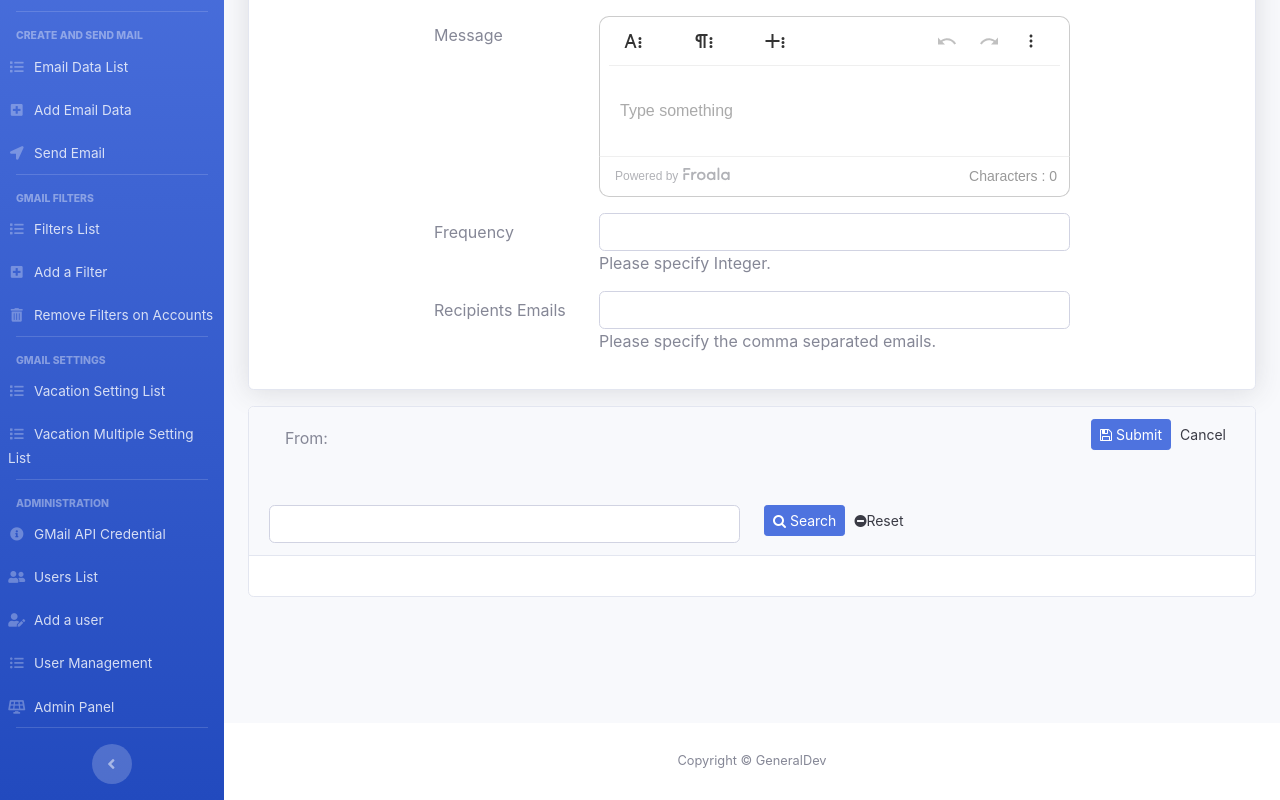
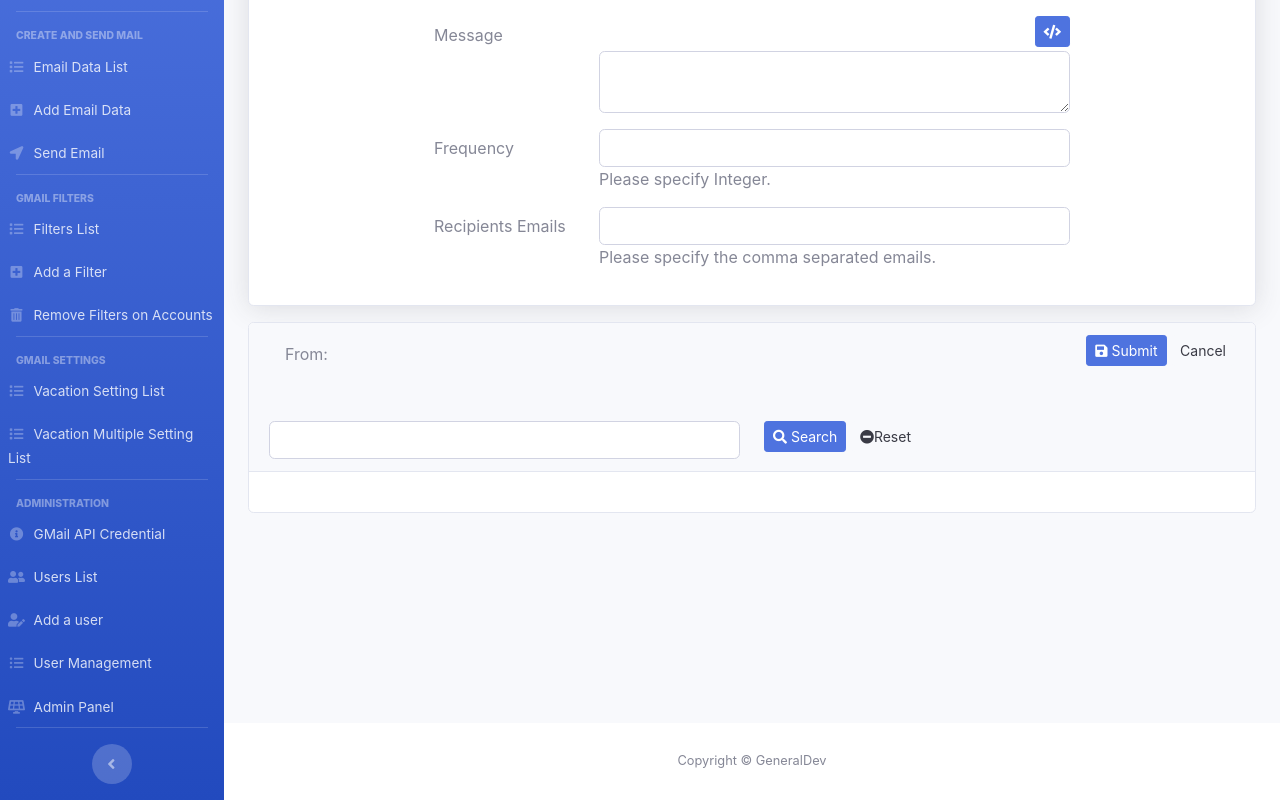
Before and after one commit to Noha1995/gmDash, a Django app: page /dashboard/mail_send in a window 1280 px wide. Shown: the part 265-1065 px from the top of the page. Run offline with Django 3.2, Linux system fonts and the light colour scheme; the visitor is signed in with stand-in values (Sample User, id 1); data that the repository does not hold is empty; some libraries are stand-ins or nearby versions.

Commit message:
Change text editor to preview Add page alert

```diff
--- a/dashboard/static/global.js
+++ b/dashboard/static/global.js
@@ -49,4 +49,60 @@ $(document).ready(function () {
     // -----------------------------------------------------------------------------
     // End of Apply To function
     // -----------------------------------------------------------------------------
+
 });
+var pageAlert = function (type='', duration=3000, content='') {
+    let id;
+    switch (type) {
+        case "primary": {
+            id = setInterval(stopAlert, duration);
+            $('#alert-wraper').append(
+              "<div id=\""+ id +"\" class=\"alert alert-primary\" role=\"alert\">\n" +
+              content +
+              "</div>"
+            );
+            break;
+        }
+        case "secondary": {
+            id = setInterval(stopAlert, duration);
+            $('#alert-wraper').append(
+              "<div id=\""+ id +"\" class=\"alert alert-secondary\" role=\"alert\">\n" +
+              content +
+              "</div>"
+            );
+            break;
+        }
+        case "success": {
+            id = setInterval(stopAlert, duration);
+            $('#alert-wraper').append(
+              "<div id=\""+ id +"\" class=\"alert alert-success\" role=\"alert\">\n" +
+              content +
+              "</div>"
+            );
+            break;
+        }
+        case "danger": {
+            id = setInterval(stopAlert, duration);
+            $('#alert-wraper').append(
+              "<div id=\""+ id +"\" class=\"alert alert-danger\" role=\"alert\">\n" +
+              content +
+              "</div>"
+            );
+            break;
+        }
+        case "warning": {
+            id = setInterval(stopAlert, duration);
+            $('#alert-wraper').append(
+              "<div id=\""+ id +"\" class=\"alert alert-warning\" role=\"alert\">\n" +
+              content +
+              "</div>"
+            );
+            break;
+        }
+
+    }
+    function stopAlert() {
+        clearInterval(id);
+        $(`#alert-wraper #${id}`).remove();
+    }
+}
--- a/dashboard/static/style.css
+++ b/dashboard/static/style.css
@@ -16,3 +16,11 @@ form input.fc-check{
 	display: inline;
 	width: 25px !important;
 }
+.page-alert{
+	display: inline;
+	position: fixed;
+	right: 0;
+	top: 0;
+	z-index: 1000;
+	padding-top: 10px;
+}
--- a/dashboard/templates/base.html
+++ b/dashboard/templates/base.html
@@ -20,6 +20,12 @@
     {% block js_lib %}{% endblock %}
 </head>
 <body>
+
+<!-- Alert Wrapper -->
+<div id="alert-wraper" class="page-alert">
+
+</div>
+
 <!-- Page Wrapper -->
 <div id="wrapper">
     {% block sidebar %}
--- a/dashboard/templates/mail_send.html
+++ b/dashboard/templates/mail_send.html
@@ -46,7 +46,14 @@
                 <div class="form-group row">
                     <label for="name" class="offset-2 col-sm-2 col-form-label">Message</label>
                     <div class="col-sm-6">
-                        <div id="txtEditor"></div>
+                        <div id="msg_switch" class="text-right">
+                            <a href="#" id="modal-toggle" class="btn btn-primary btn-sm"><i class="fa fa-code"></i></a>
+                        </div>
+                        <div id="txtEditor" class="mt-1">
+                            <textarea class="form-control" id="msg_edit">
+
+                            </textarea>
+                        </div>
 
                     </div>
                 </div>
@@ -125,9 +132,51 @@
             </div>
         </div>
     </form>
+<div class="modal fade" id="msg_content" role="dialog">
+    <div class="modal-dialog">
+
+      <!-- Modal content-->
+      <div class="modal-content">
+        <div class="modal-header">
+          <h4 style="color:red;"><span class="glyphicon glyphicon-lock"></span> Email Preview</h4>
+        </div>
+        <div class="modal-body">
+
+        </div>
+        <div class="modal-footer">
+            <button type="submit" class="btn btn-default btn-primary" data-dismiss="modal">
+                <span class="glyphicon glyphicon-remove"></span> Cancel</button>
+
+        </div>
+      </div>
+    </div>
+</div>
+
+<div role="alert" aria-live="assertive" aria-atomic="true" class="toast" data-autohide="false">
+  <div class="toast-header">
+    <svg class=" rounded mr-2" width="20" height="20" xmlns="http://www.w3.org/2000/svg"
+      preserveAspectRatio="xMidYMid slice" focusable="false" role="img">
+      <rect fill="#007aff" width="100%" height="100%" /></svg>
+    <strong class="mr-auto">Bootstrap</strong>
+    <small>11 mins ago</small>
+    <button type="button" class="ml-2 mb-1 close" data-dismiss="toast" aria-label="Close">
+      <span aria-hidden="true">&times;</span>
+    </button>
+  </div>
+  <div class="toast-body">
+    Hello, world! This is a toast message.
+  </div>
+</div>
 
 <script>
     $(document).ready(function () {
+
+      $('#modal-toggle').on('click', function (e) {
+        e.preventDefault();
+
+        $('#msg_content .modal-body').html($('#msg_edit').val());
+        $('#msg_content').modal();
+      })
       $('.btn-email-search').on('click', function (e) {
         $('#filter_by_email').val(1);
         $('form').submit();
@@ -138,16 +187,19 @@
 
         for(let i=0; i<emails.length; i++){
           if(ValidateEmail(emails[i].trim()) == false){
-            alert('Please specify the recipient emails.')
+            //alert('Please specify the recipient emails.')
+            pageAlert('danger', 3000, 'Please specify the recipient emails.');
             return 0;
           }
         }
         if(parseFloat($('#frequency').val()) != parseInt($('#frequency').val())){
+            pageAlert('danger', 3000, 'Please input Integer in the frequency field.');
             return 0;
         }
-        console.log(editor_content.html.get());
 
-        $('#message').text(editor_content.html.get());
+        //$('#message').text(editor_content.html.get());
+        $('#message').text($('#msg_edit').innerHTML);
+
         $('form').submit();
       });
       $('.btn-clear-search').on('click', function (e) {
@@ -165,60 +217,14 @@
         return false;
       }
       //Text Editor
-      let editor_content = '';
-      (function () {
-          editor_content = new FroalaEditor("#txtEditor", {
-            fullPage: true
-          })
-      })();
+      //let editor_content = '';
+      //(function () {
+      //    editor_content = new FroalaEditor("#txtEditor", {
+      //      fullPage: true
+      //    })
+      //})();
 
     });
 </script>
 
 {% endblock %}
-
-{% block page_css %}
-<link rel="stylesheet" href="https://cdnjs.cloudflare.com/ajax/libs/font-awesome/4.4.0/css/font-awesome.min.css">
-<link rel="stylesheet" href="{% static 'plugins/editor-master/css/froala_editor.css' %}">
-<link rel="stylesheet" href="{% static 'plugins/editor-master/css/froala_style.css' %}">
-<link rel="stylesheet" href="{% static 'plugins/editor-master/css/plugins/code_view.css' %}">
-<link rel="stylesheet" href="{% static 'plugins/editor-master/css/plugins/colors.css' %}">
-{#<link rel="stylesheet" href="{% static 'plugins/editor-master/css/plugins/emoticons.css' %}">#}
-{#<link rel="stylesheet" href="{% static 'plugins/editor-master/css/plugins/image_manager.css' %}">#}
-{#<link rel="stylesheet" href="{% static 'plugins/editor-master/css/plugins/image.css' %}">#}
-<link rel="stylesheet" href="{% static 'plugins/editor-master/css/plugins/line_breaker.css' %}">
-{#<link rel="stylesheet" href="{% static 'plugins/editor-master/css/plugins/table.css' %}">#}
-<link rel="stylesheet" href="{% static 'plugins/editor-master/css/plugins/char_counter.css' %}">
-{#<link rel="stylesheet" href="{% static 'plugins/editor-master/css/plugins/video.css' %}">#}
-<link rel="stylesheet" href="https://cdnjs.cloudflare.com/ajax/libs/codemirror/5.3.0/codemirror.min.css">
-{% endblock %}
-{% block page_js %}
-<script type="text/javascript"
-src="https://cdnjs.cloudflare.com/ajax/libs/codemirror/5.3.0/codemirror.min.js"></script>
-<script type="text/javascript"
-src="https://cdnjs.cloudflare.com/ajax/libs/codemirror/5.3.0/mode/xml/xml.min.js"></script>
-<script type="text/javascript" src="{% static 'plugins/editor-master/js/froala_editor.min.js' %}"></script>
-<script type="text/javascript" src="{% static 'plugins/editor-master/js/plugins/align.min.js' %}"></script>
-<script type="text/javascript" src="{% static 'plugins/editor-master/js/plugins/code_beautifier.min.js' %}"></script>
-<script type="text/javascript" src="{% static 'plugins/editor-master/js/plugins/code_view.min.js' %}"></script>
-<script type="text/javascript" src="{% static 'plugins/editor-master/js/plugins/colors.min.js' %}"></script>
-<script type="text/javascript" src="{% static 'plugins/editor-master/js/plugins/draggable.min.js' %}"></script>
-{#<script type="text/javascript" src="{% static 'plugins/editor-master/js/plugins/emoticons.min.js' %}"></script>#}
-<script type="text/javascript" src="{% static 'plugins/editor-master/js/plugins/font_size.min.js' %}"></script>
-<script type="text/javascript" src="{% static 'plugins/editor-master/js/plugins/font_family.min.js' %}"></script>
-{#<script type="text/javascript" src="{% static 'plugins/editor-master/js/plugins/image.min.js' %}"></script>#}
-{#<script type="text/javascript" src="{% static 'plugins/editor-master/js/plugins/image_manager.min.js' %}"></script>#}
-<script type="text/javascript" src="{% static 'plugins/editor-master/js/plugins/line_breaker.min.js' %}"></script>
-<script type="text/javascript" src="{% static 'plugins/editor-master/js/plugins/link.min.js' %}"></script>
-<script type="text/javascript" src="{% static 'plugins/editor-master/js/plugins/lists.min.js' %}"></script>
-<script type="text/javascript" src="{% static 'plugins/editor-master/js/plugins/paragraph_format.min.js' %}"></script>
-<script type="text/javascript" src="{% static 'plugins/editor-master/js/plugins/paragraph_style.min.js' %}"></script>
-{#<script type="text/javascript" src="{% static 'plugins/editor-master/js/plugins/table.min.js' %}"></script>#}
-{#<script type="text/javascript" src="{% static 'plugins/editor-master/js/plugins/video.min.js' %}"></script>#}
-<script type="text/javascript" src="{% static 'plugins/editor-master/js/plugins/url.min.js' %}"></script>
-<script type="text/javascript" src="{% static 'plugins/editor-master/js/plugins/entities.min.js' %}"></script>
-<script type="text/javascript" src="{% static 'plugins/editor-master/js/plugins/char_counter.min.js' %}"></script>
-<script type="text/javascript" src="{% static 'plugins/editor-master/js/plugins/inline_style.min.js' %}"></script>
-<script type="text/javascript" src="{% static 'plugins/editor-master/js/plugins/save.min.js' %}"></script>
-
-{% endblock %}
--- a/static/global.js
+++ b/static/global.js
@@ -49,4 +49,5 @@ $(document).ready(function () {
     // -----------------------------------------------------------------------------
     // End of Apply To function
     // -----------------------------------------------------------------------------
+
 });
```
